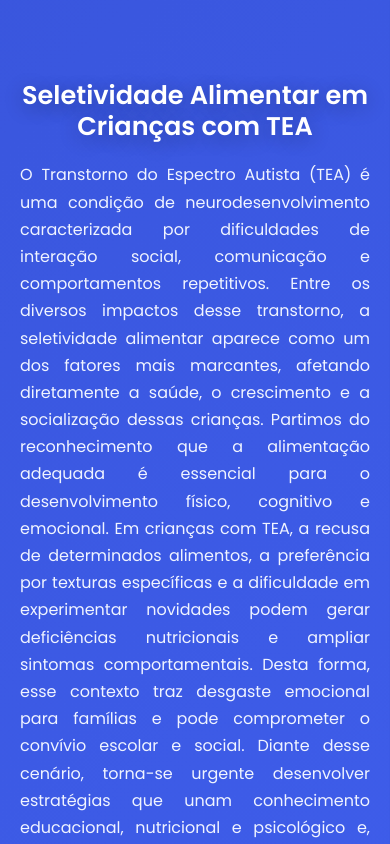
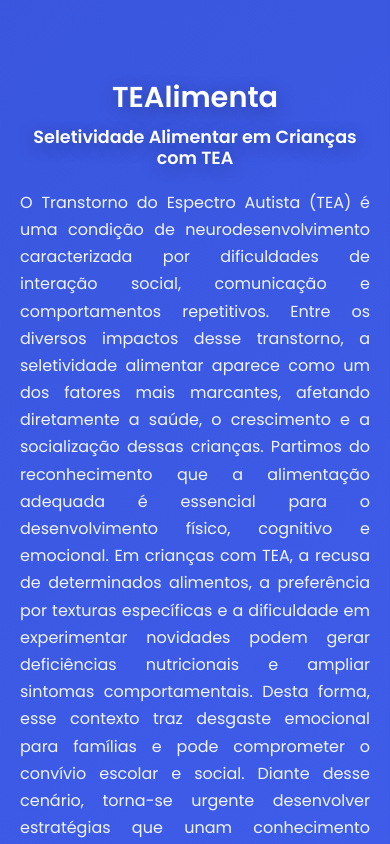
Before and after one commit to Rafinha003/Artigo_cientifico, a plain HTML site: page index.html in a window 390 px wide. Shown: the top 844 px of the page. Drawn offline with Linux system fonts and the light colour scheme.

Commit message:
ajuste titulo e subtitulo

```diff
--- a/index.html
+++ b/index.html
@@ -39,9 +39,18 @@ header {
 }
 
 header h1 {
+  font-size: 1.5rem;
+  font-weight: 700;
+  line-height: 1.2;
+  text-shadow: 0 4px 20px rgba(0,0,0,0.3);
+}
+
+.site-name {
+  margin-bottom: 12px;
   font-size: 2.4rem;
   font-weight: 700;
   line-height: 1.2;
+  text-align: center;
   text-shadow: 0 4px 20px rgba(0,0,0,0.3);
 }
 
@@ -150,7 +159,11 @@ footer p {
 
 @media (max-width: 768px) {
   header h1 {
-    font-size: 1.9rem;
+    font-size: 1.3rem;
+  }
+
+  .site-name {
+    font-size: 2rem;
   }
 
   header p,
@@ -165,7 +178,11 @@ footer p {
 
 @media (max-width: 480px) {
   header h1 {
-    font-size: 1.6rem;
+    font-size: 1.1rem;
+  }
+
+  .site-name {
+    font-size: 1.8rem;
   }
 
   .btn {
@@ -206,6 +223,7 @@ footer p {
 <body>
 
   <header>
+    <div class="site-name">TEAlimenta</div>
     <h1>Seletividade Alimentar em Crianças com TEA</h1>
     <p>O Transtorno do Espectro Autista (TEA) é uma condição de neurodesenvolvimento caracterizada por dificuldades de interação social, comunicação e comportamentos repetitivos. Entre os diversos impactos desse transtorno, a seletividade alimentar aparece como um dos fatores mais marcantes, afetando diretamente a saúde, o crescimento e a socialização dessas crianças. Partimos do reconhecimento que a alimentação adequada é essencial para o desenvolvimento físico, cognitivo e emocional.
 
```
